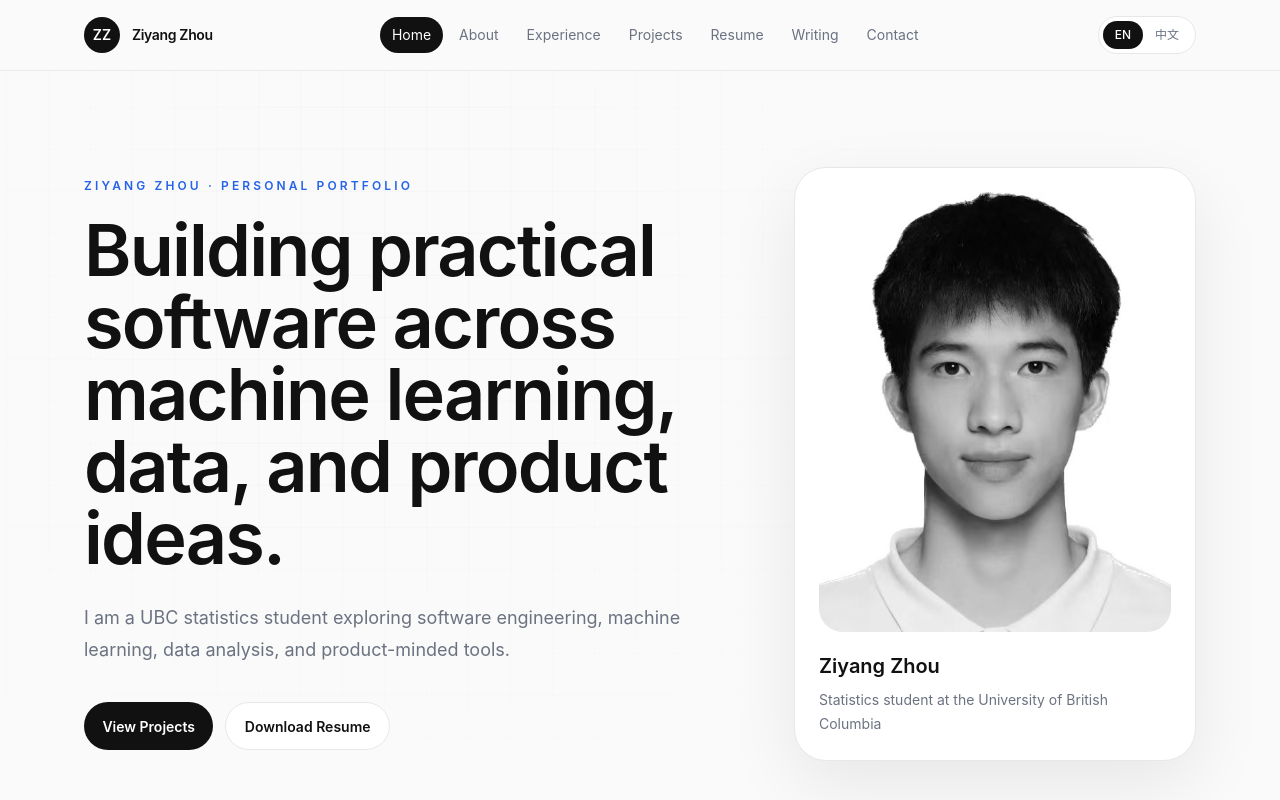
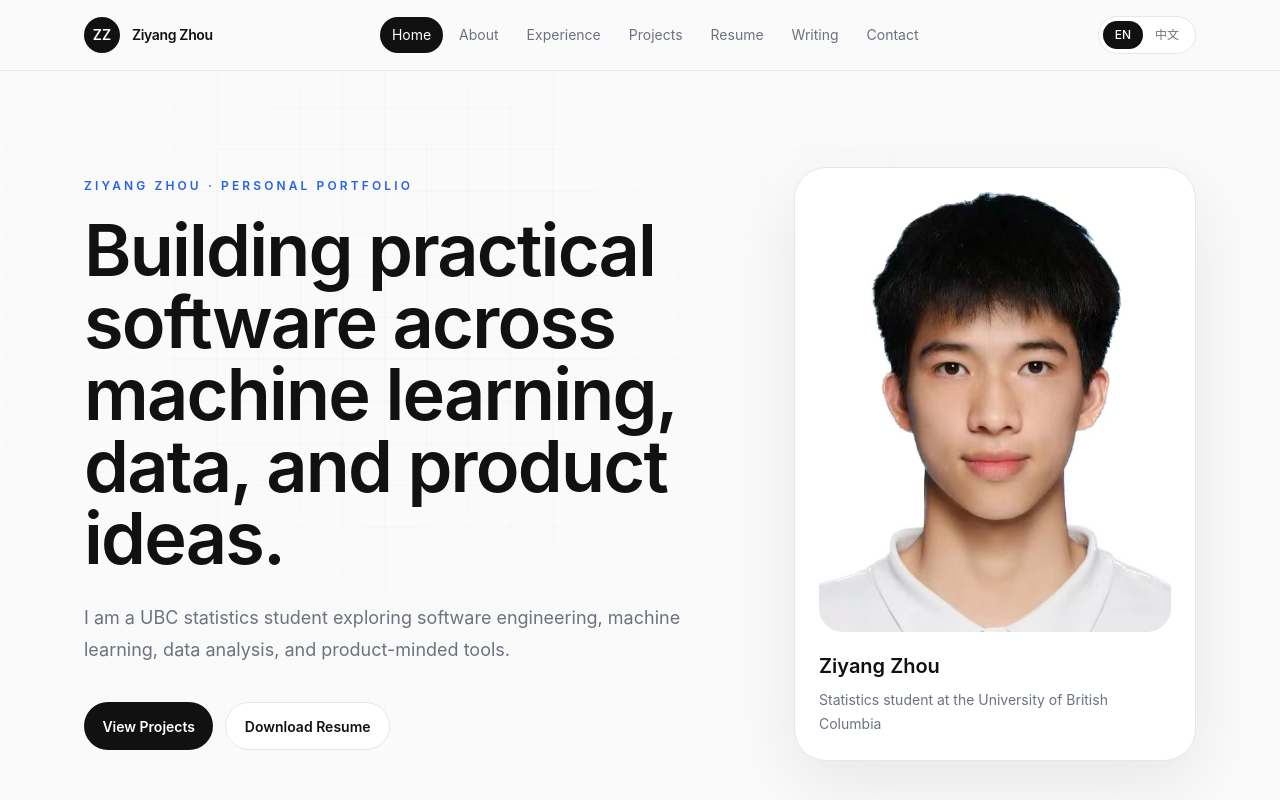
Before and after one commit to Asdzzyandzzy/ZiyangZhou_me_Website, a Next.js app: page / in a window 1280 px wide. Shown: the top 800 px of the page. Built offline with nearby package versions, Linux system fonts and the light colour scheme.

Commit message:
Keep profile photo in color

```diff
--- a/components/Hero.tsx
+++ b/components/Hero.tsx
@@ -39,7 +39,7 @@ export function Hero() {
             <img
               src="/images/profile.jpg"
               alt="Ziyang Zhou"
-              className="h-full w-full object-cover grayscale transition duration-500 hover:grayscale-0"
+              className="h-full w-full object-cover"
             />
           </div>
           <div className="mt-5">
```
